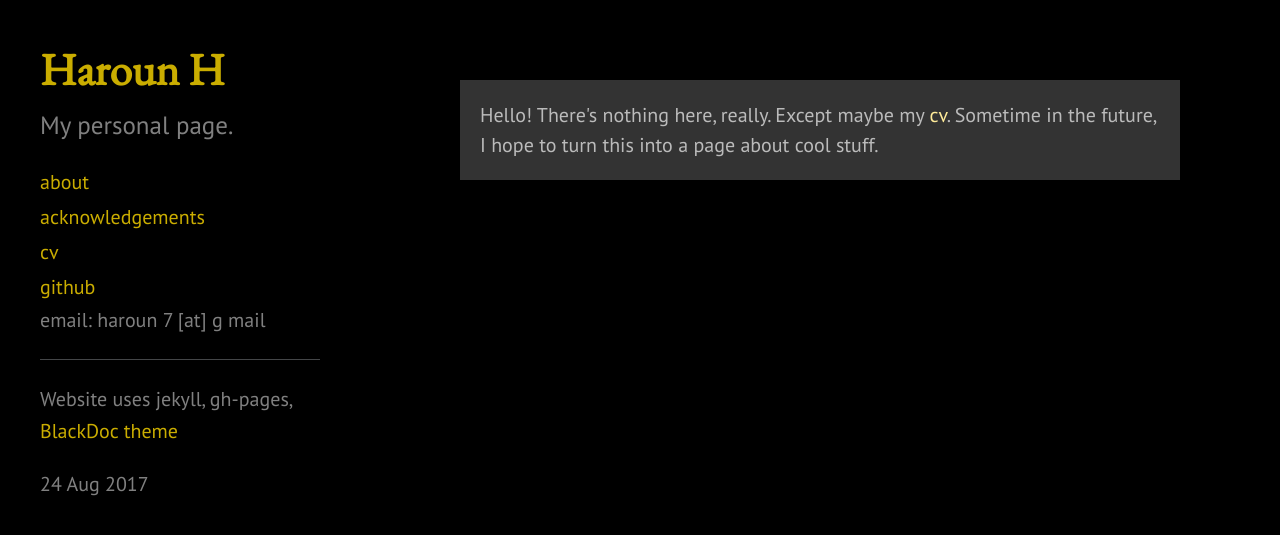
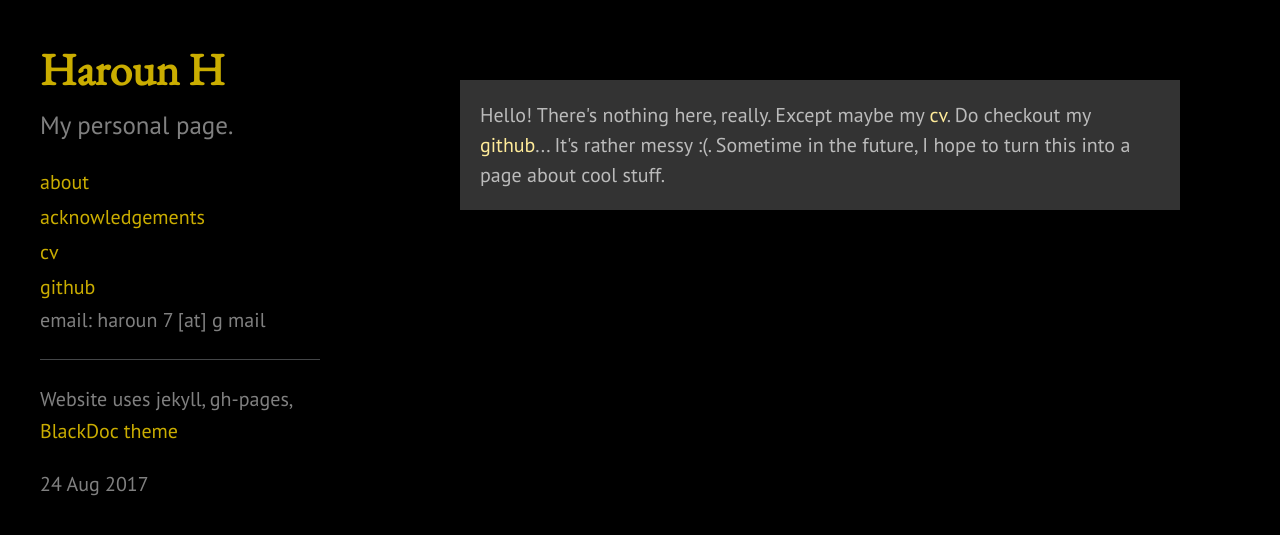
Before and after one commit to HarounH/harounh.github.io, a Jekyll site: the page built from index.html, in a window 1280 px wide. Shown: the top 535 px of the page. Built offline with Jekyll 4.4.1, drawn with Linux system fonts in a browser that asks for light colours; the list of posts is cut into pages by our own code.

Commit message:
Updating CV August 2017

```diff
--- a/index.html
+++ b/index.html
@@ -5,6 +5,6 @@ title: about
 
 <p class="message">
 Hello! There's nothing here, really.
-Except maybe my <a href="/public/pdfs/cv.pdf">cv</a>.
+Except maybe my <a href="/public/pdfs/cv.pdf">cv</a>. Do checkout my <a href="http://www.github.com/harounh">github</a>... It's rather messy :(.
 Sometime in the future, I hope to turn this into a page about cool stuff.
 </p>
```
Also changed, not shown: 1 other file.
